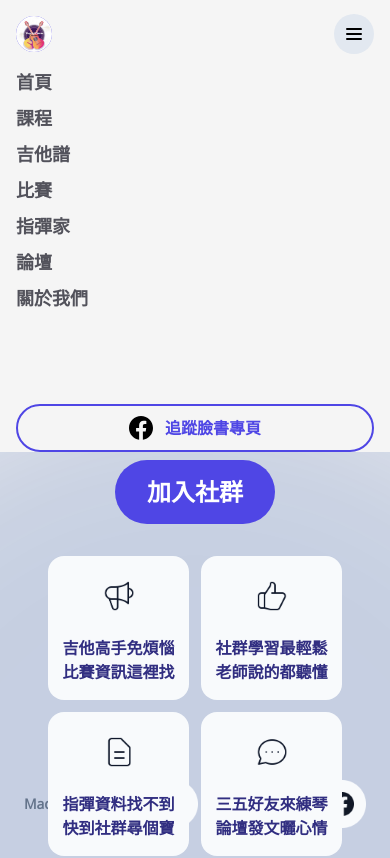
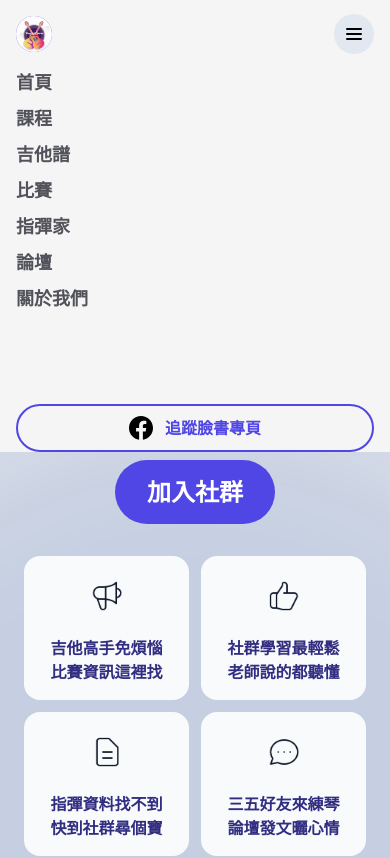
Before and after one commit to Fingerstyle-Taiwan/nextjs-frontend, a Next.js app: page / in a window 390 px wide. Shown: the top 858 px of the page. Built offline with nearby package versions, Linux system fonts and the light colour scheme.

Commit message:
fix(footer): adjust rwd size

```diff
--- a/components/shared/Template/Footer/index.tsx
+++ b/components/shared/Template/Footer/index.tsx
@@ -4,9 +4,9 @@ import { socialMediaIcons } from "./constants";
 
 const Footer = () => {
   return (
-    <footer className="fixed bottom-0 left-0 w-screen h-20 py-6 px-6 lg:px-16 flex justify-between items-center">
+    <footer className="relative md:absolute bottom-0 left-0 w-full h-20 py-6 px-6 lg:px-16 flex justify-between items-center z-10">
       <div className="left-container">
-        <div className="love-text font-bold text-[#64748B] text-sm">Made with love</div>
+        <div className="love-text font-bold text-[#64748B] text-xs md:text-sm">Made with love</div>
       </div>
       <div className="right-container flex">
         {
--- a/components/shared/Template/index.tsx
+++ b/components/shared/Template/index.tsx
@@ -30,7 +30,7 @@ const Template = (props: TemplateProps) => {
         <link rel="icon" href="/logo.jpg" />
       </Head>
       <Navbar />
-      <div className="px-12 lg:px-36">
+      <div className="px-6 lg:px-12 lg:px-36">
         {children}
       </div>
       <Footer />
```
